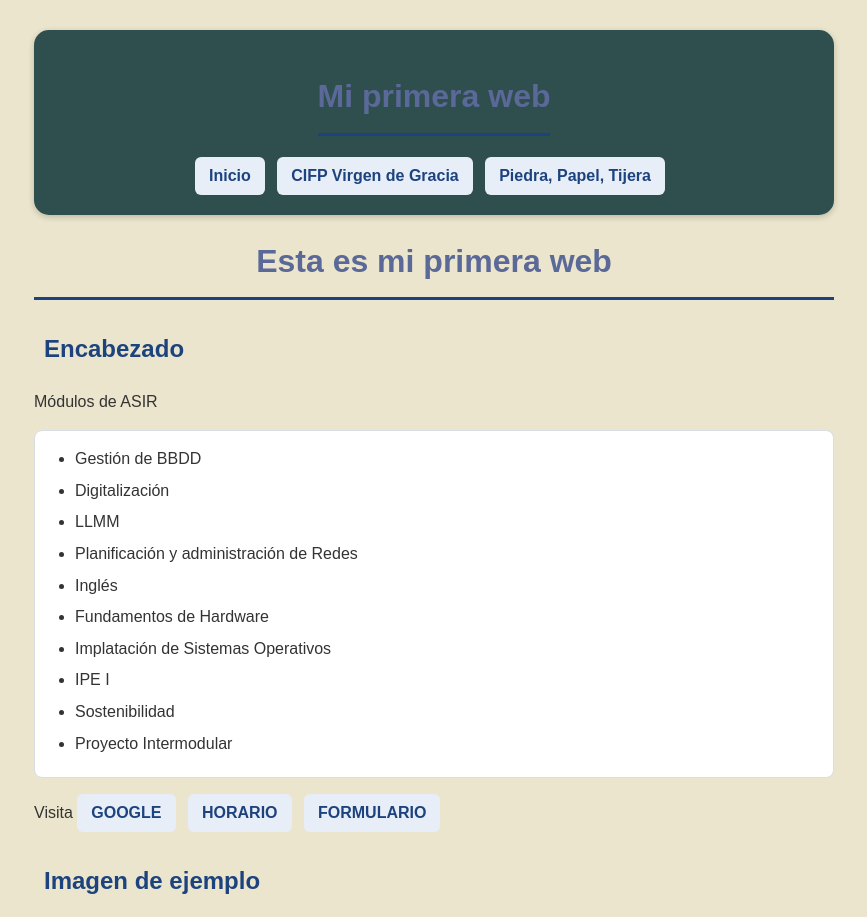
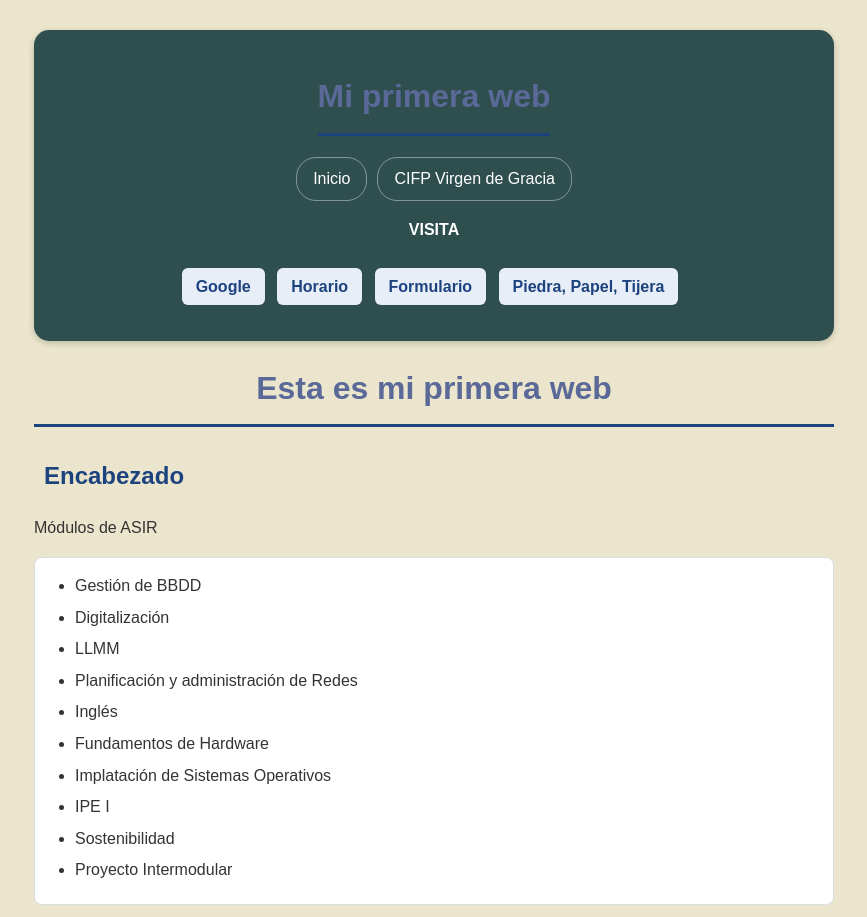
Before and after one commit to villalbacepasadrian-lab/HTML, a plain HTML site: page index.html in a window 1280 px wide. Shown: the top 917 px of the page, without its empty margins (206-1073 px from the left). Drawn offline with Linux system fonts and the light colour scheme.

Commit message:
cambios botones

```diff
--- a/css/estilo index.css
+++ b/css/estilo index.css
@@ -70,3 +70,26 @@ img {
     color: white ;
 	border-radius: 15px;
 }
+
+nav {
+  display: flex;
+  flex-wrap: wrap;
+  justify-content: center;
+  gap: 10px;
+}
+
+.nav-link {
+  margin-right: 0;
+  padding: 8px 16px;
+  background-color: transparent;
+  color: white;
+  border: 1px solid rgba(255, 255, 255, 0.4);
+  border-radius: 20px;
+  font-weight: normal;
+  transition: background-color 0.2s, color 0.2s;
+}
+
+.nav-link:hover {
+  background-color: white;
+  color: darkslategray;
+}
--- a/index.html
+++ b/index.html
@@ -11,8 +11,14 @@
             <nav>
                 <a class="nav-link" href="index.html" target="_blank">Inicio</a>
                 <a class="nav-link" href= "https://cifpvirgendegracia.com" target="_blank">CIFP Virgen de Gracia</a>
-				<a class="nav-link" href="PiedraPapelTijera.html" target="_blank">Piedra, Papel, Tijera</a>
             </nav>
+		<p>
+			<strong>VISITA</strong> <br> <br>
+			<a href="https://www.google.com">Google</a>
+			<a href="Horario ASIR.html">Horario</a>
+			<a href="formulario.html">Formulario</a>
+			<a href="PiedraPapelTijera.html" target="_blank">Piedra, Papel, Tijera</a>
+		</p>
         </header>
 		<h1>Esta es mi primera web</h1>
 		<h2>Encabezado</h2>
@@ -29,12 +35,7 @@
 			<li>Sostenibilidad</li>
 			<li>Proyecto Intermodular</li>
 		</ul>
-		<p>
-			Visita
-			<a href="https://www.google.com">GOOGLE</a>
-			<a href="Horario ASIR.html">HORARIO</a>
-			<a href="formulario.html">FORMULARIO</a>
-		</p>
+
 		<h2>Imagen de ejemplo</h2>
 		<img src="JPG/messi.jpg">
 		<footer class="FOOTER">
```
